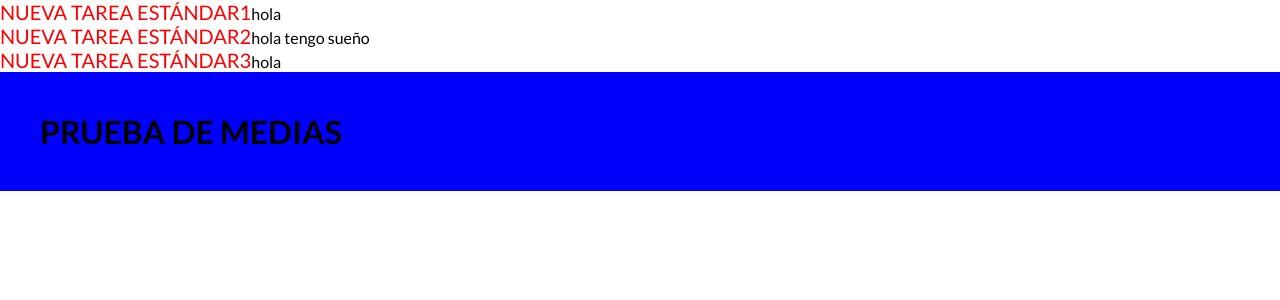
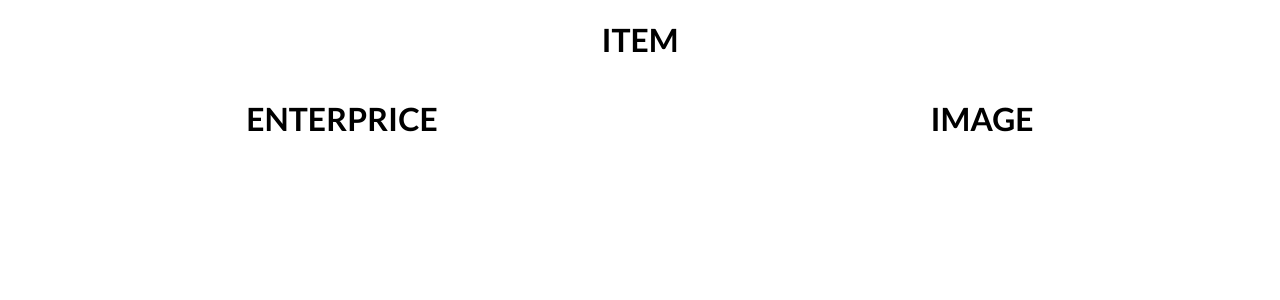
Before and after one commit to saulwolfdev/react-typescript-sass-app, a React (Create React App) app: page / in a window 1280 px wide. Shown: the top 300 px of the page. Built offline with nearby package versions, Linux system fonts and the light colour scheme.

Commit message:
build layout

```diff
--- a/src/Components/Main/Main.module.scss
+++ b/src/Components/Main/Main.module.scss
@@ -0,0 +1,168 @@
+@import "../../scss/Index.module.scss";
+.Container {
+	display: grid;
+	justify-items: stretch;
+	align-items: stretch;
+	grid-template-areas:
+		"Header"
+		"Enter"
+		"Enter_Image"
+		"Whole"
+		"Whole_Image"
+		"Portofolio"
+		"Portofolio_Image"
+		"Enter"
+		"Enter_Image"
+		"Granular"
+		"Granular_Image"
+		"Plan"
+		"Plan_Image"
+		"Live"
+		"Get"
+		"Card"
+		"Newsletter";
+
+	@include media-queries(extra-small) {
+		grid-template-areas:
+			"Header"
+			"Enter"
+			"Enter_Image"
+			"Whole"
+			"Whole_Image"
+			"Portofolio"
+			"Portofolio_Image"
+			"Enter"
+			"Enter_Image"
+			"Granular"
+			"Granular_Image"
+			"Plan"
+			"Plan_Image"
+			"Live"
+			"Get"
+			"Card"
+			"Newsletter";
+	}
+
+	@include media-queries(small) {
+		grid-template-areas:
+			"Header Header"
+			"Enter Enter_Image"
+			"Whole Whole_Image"
+			"Portofolio Portofolio_Image"
+			"Granular Granular_Image"
+			"Plan Plan_Image"
+			"Live Live"
+			"Get Get"
+			"Card Card"
+			"Newsletter Newsletter";
+	}
+
+	// @include media-queries(medium) {
+	// background-color:purple;
+	// }
+	// @include media-queries(large) {
+	// background-color:cyan;
+	// }
+	// @include media-queries(extra-large) {
+	// background-color:blue;
+	// }
+
+	&_Header {
+		grid-area: Header;
+		width: 100%;
+		padding: 20px;
+		text-align: center;
+	}
+
+	&_Enter {
+		width: 100%;
+		padding: 20px;
+		text-align: center;
+		grid-area: Enter;
+	}
+
+	&_Enter_Image {
+		width: 100%;
+		padding: 20px;
+		text-align: center;
+		grid-area: Enter_Image;
+	}
+
+	&_Whole {
+		width: 100%;
+		padding: 20px;
+		text-align: center;
+		grid-area: Whole;
+	}
+
+	&_Whole_Image {
+		width: 100%;
+		padding: 20px;
+		text-align: center;
+		grid-area: Whole_Image;
+	}
+
+	&_Portofolio {
+		width: 100%;
+		padding: 20px;
+		text-align: center;
+		grid-area: Portofolio;
+	}
+
+	&_Portofolio_Image {
+		width: 100%;
+		padding: 20px;
+		text-align: center;
+		grid-area: Portofolio_Image;
+	}
+
+	&_Granular {
+		width: 100%;
+		padding: 20px;
+		text-align: center;
+		grid-area: Granular;
+	}
+
+	&_Granular_Image {
+		width: 100%;
+		padding: 20px;
+		text-align: center;
+		grid-area: Granular_Image;
+	}
+
+	&_Plan {
+		width: 100%;
+		padding: 20px;
+		text-align: center;
+		grid-area: Plan;
+	}
+
+	&_Plan_Image {
+		width: 100%;
+		padding: 20px;
+		text-align: center;
+		grid-area: Plan_Image;
+	}
+
+	&_Live {
+		width: 100%;
+		padding: 20px;
+		text-align: center;
+		grid-area: Live;
+	}
+
+	&_Card {
+		width: 100%;
+		padding: 20px;
+		text-align: center;
+		grid-area: Card;
+	}
+
+	&_Newsletter {
+		width: 100%;
+		padding: 20px;
+		text-align: center;
+		grid-area: Newsletter;
+	}
+
+}
--- a/src/Components/Main/Main.tsx
+++ b/src/Components/Main/Main.tsx
@@ -1,6 +1,6 @@
 
 import * as React from "react";
-import {Fragment} from "react";
+import { Fragment } from "react";
 import { Mocks } from "../../Mocks";
 import { IItemsTaskNames } from "../../Entidades/IItemsTaskNames";
 import List from "../List/List";
@@ -10,14 +10,14 @@ export interface MainProps {
 }
 
 export interface MainState {
-	itemsCards:Array<IItemsTaskNames>
+	itemsCards: Array<IItemsTaskNames>
 }
 
 class Main extends React.Component<MainProps, MainState> {
 	public constructor(props: MainProps) {
 		super(props);
 		this.state = {
-			itemsCards:[],
+			itemsCards: [],
 		};
 	}
 
@@ -32,7 +32,16 @@ class Main extends React.Component<MainProps, MainState> {
 	public render() {
 		return (
 			<Fragment>
-				<List itemsCards={this.state.itemsCards}/>
+				{/* <List itemsCards={this.state.itemsCards}/> */}
+				<div className={styles.Container}>
+					<div className={styles.Container_Header}><h1>ITEM</h1></div>
+					<div className={styles.Container_Enter}><h1>ENTERPRICE</h1></div>
+					<div className={styles.Container_Enter_Image}><h1>IMAGE</h1></div>
+					{/* <div><h1>ITEM</h1></div>
+					<div><h1>ITEM</h1></div>
+					<div><h1>ITEM</h1></div>
+					<div><h1>ITEM</h1></div> */}
+				</div>
 
 			</Fragment>
 		);
```
